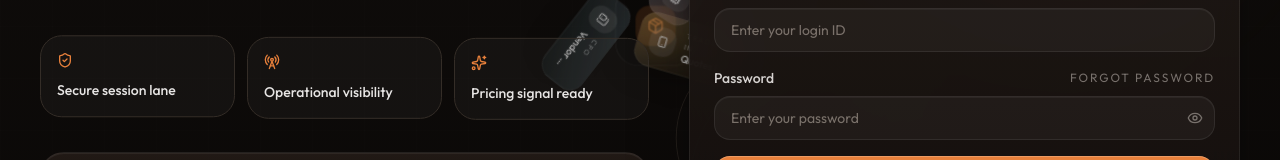
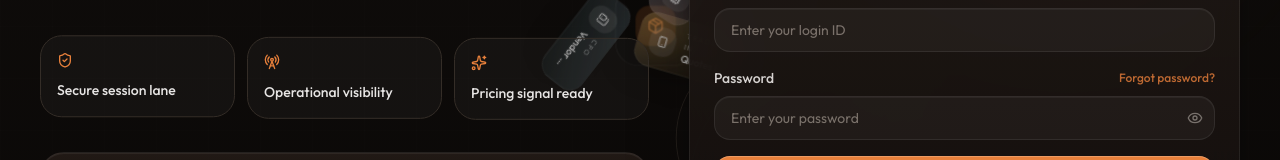
Before and after one commit to devicelifecycle/devicelifecycle-Device-lifecycle-management-engine, a Next.js app: page /login in a window 1280 px wide. Shown: the part 390-550 px from the top of the page. Built offline with nearby package versions, Linux system fonts and the light colour scheme; no server answers.

Commit message:
fix: make forgot password prominent + profile name updates instantly
- Login: "Forgot password?" now uses primary color instead of muted grey
- Profile: await refetch() before setIsEditing(false) so name reflects immediately after save

```diff
--- a/src/app/(auth)/login/page.tsx
+++ b/src/app/(auth)/login/page.tsx
@@ -312,8 +312,8 @@ export default function LoginPage() {
                 <div className="space-y-2">
                   <div className="flex items-center justify-between">
                     <label htmlFor="password" className="text-sm font-medium text-stone-300">Password</label>
-                    <Link href="/forgot-password" className="text-xs uppercase tracking-[0.16em] text-stone-500 hover:text-stone-200">
-                      Forgot password
+                    <Link href="/forgot-password" className="text-xs font-medium text-primary/80 hover:text-primary transition-colors">
+                      Forgot password?
                     </Link>
                   </div>
                   <div className="relative">
--- a/src/app/(dashboard)/profile/page.tsx
+++ b/src/app/(dashboard)/profile/page.tsx
@@ -319,9 +319,9 @@ export default function ProfilePage() {
         body: JSON.stringify(payload),
       })
       if (!res.ok) throw new Error()
+      await refetch()
       toast.success('Profile updated')
       setIsEditing(false)
-      refetch()
     } catch {
       toast.error('Failed to update profile')
     } finally { setIsSaving(false) }
```
